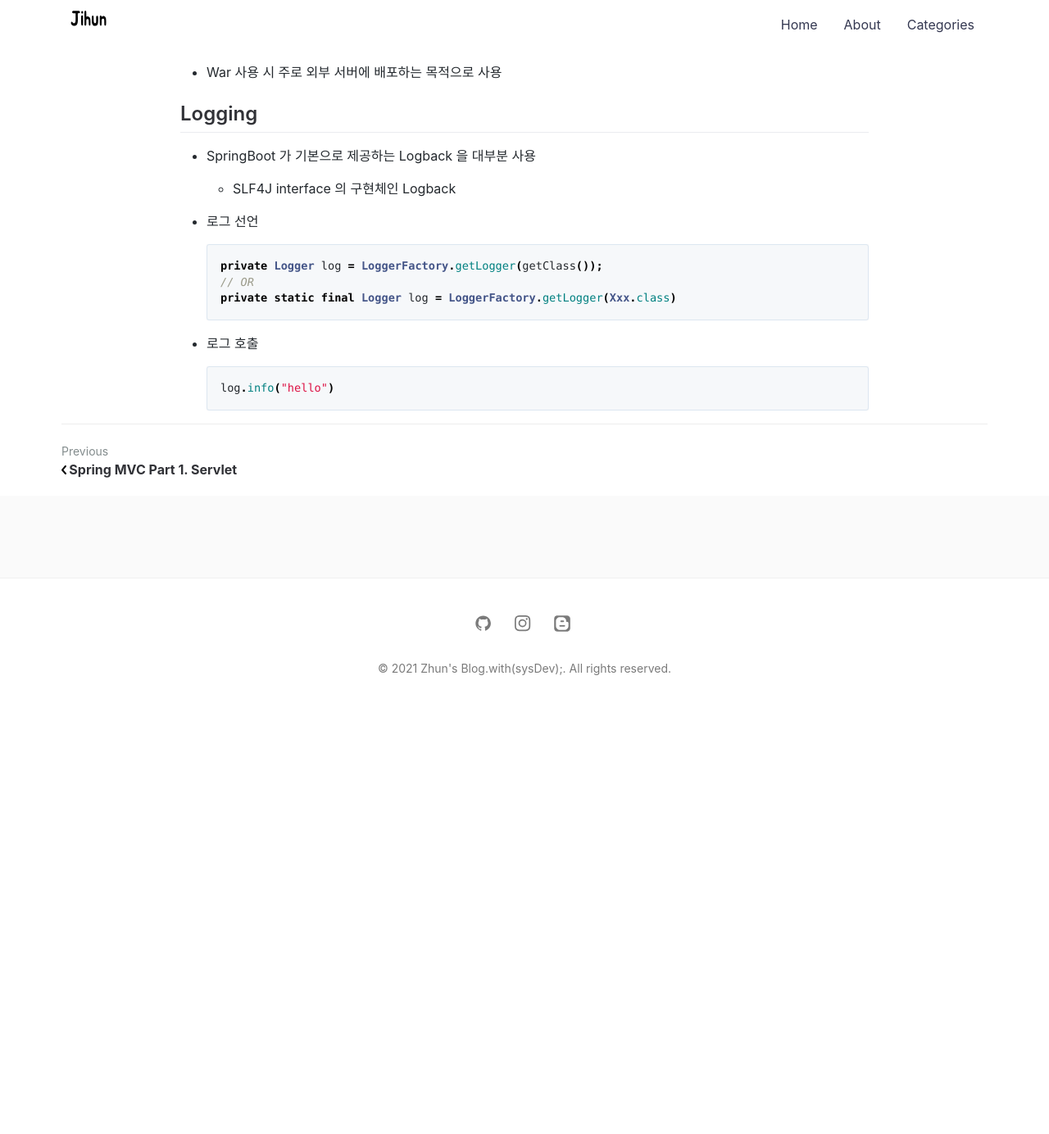
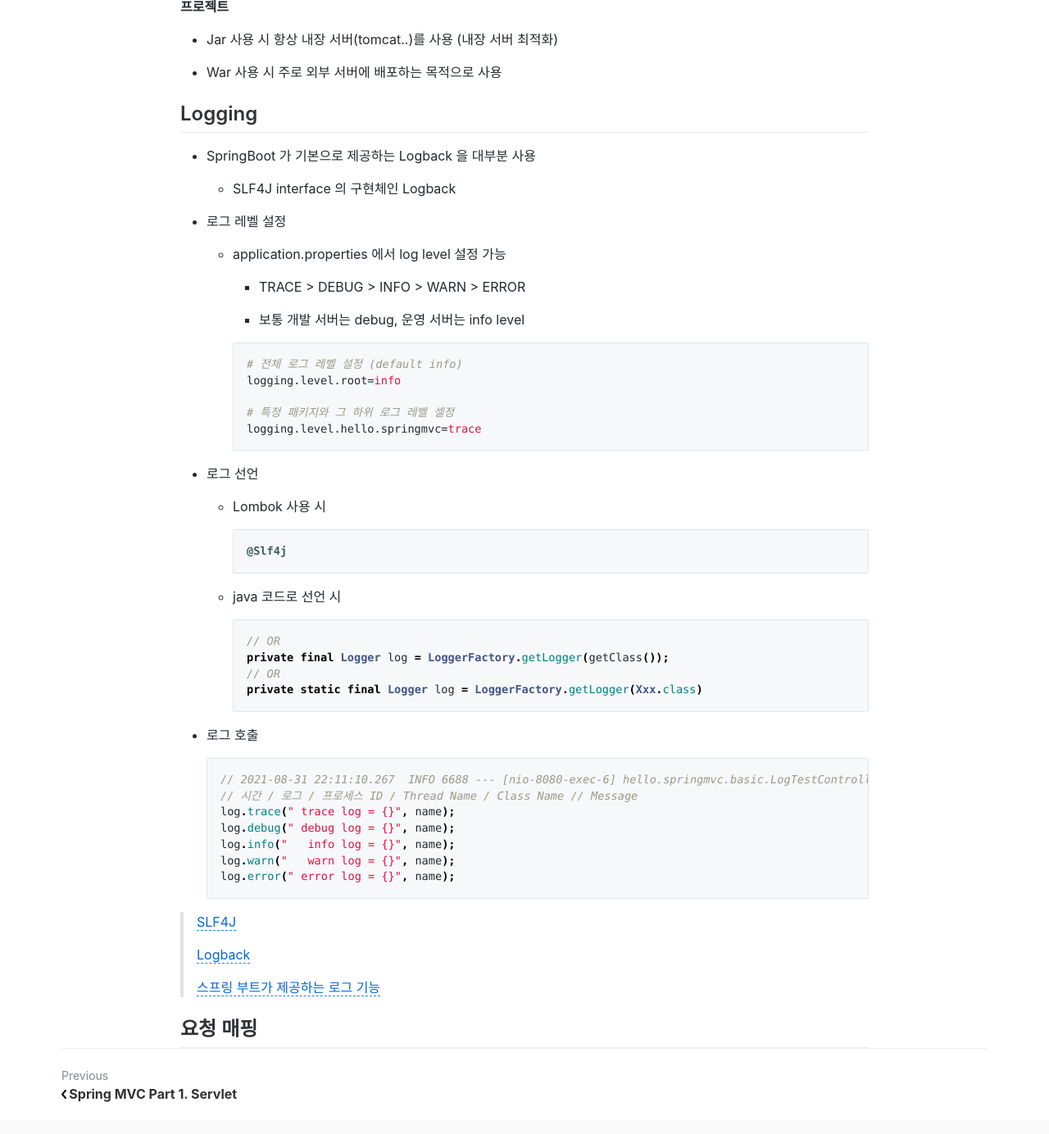
Before and after one commit to jihunparkme/jihunparkme.github.io, a Jekyll site: the page built from _posts/2021-08-16-Spring-MVC-Part1-MVC.md, in a window 1280 px wide and 1400 px high, scrolled down 3217 px. Shown: the top 1384 px of the window at 82% size. Built offline with Jekyll 4.4.1, drawn with Linux system fonts in a browser that asks for light colours; comment, search, counter and statistics services are not loaded; before the commit the page ends 4088 px from its top, so only the background shows below that; some of the changed text lies outside the part shown.

Commit message:
[스프링 MVC - 기본 기능] Logging basic

````diff
--- a/_posts/2021-08-16-Spring-MVC-Part1-MVC.md
+++ b/_posts/2021-08-16-Spring-MVC-Part1-MVC.md
@@ -118,16 +118,55 @@ view.render() 가 호출되고 InternalResourceView 는 forward() 를 사용해
 
   - SLF4J interface 의 구현체인 Logback
 
+- 로그 레벨 설정
+
+  - application.properties 에서 log level 설정 가능
+
+    - TRACE > DEBUG > INFO > WARN > ERROR
+
+    - 보통 개발 서버는 debug, 운영 서버는 info level
+
+    ```properties
+    # 전체 로그 레벨 설정 (default info)
+    logging.level.root=info
+
+    # 특정 패키지와 그 하위 로그 레벨 셀정
+    logging.level.hello.springmvc=trace
+    ```
+
 - 로그 선언
 
-  ```java
-  private Logger log = LoggerFactory.getLogger(getClass());
-  // OR
-  private static final Logger log = LoggerFactory.getLogger(Xxx.class)
-  ```
+  - Lombok 사용 시
+
+    ```java
+    @Slf4j
+    ```
+
+  - java 코드로 선언 시
+
+    ```java
+    // OR
+    private final Logger log = LoggerFactory.getLogger(getClass());
+    // OR
+    private static final Logger log = LoggerFactory.getLogger(Xxx.class)
+    ```
 
 - 로그 호출
 
   ```java
-  log.info("hello")
+  // 2021-08-31 22:11:10.267  INFO 6688 --- [nio-8080-exec-6] hello.springmvc.basic.LogTestController  :  info log = Spring
+  // 시간 / 로그 / 프로세스 ID / Thread Name / Class Name // Message
+  log.trace(" trace log = {}", name);
+  log.debug(" debug log = {}", name);
+  log.info("   info log = {}", name);
+  log.warn("   warn log = {}", name);
+  log.error(" error log = {}", name);
   ```
+
+> [SLF4J](http://www.slf4j.org)
+>
+> [Logback](http://logback.qos.ch)
+>
+> [스프링 부트가 제공하는 로그 기능](https://docs.spring.io/spring-boot/docs/current/reference/html/spring-bootfeatures.html#boot-features-logging)
+
+## 요청 매핑
````
